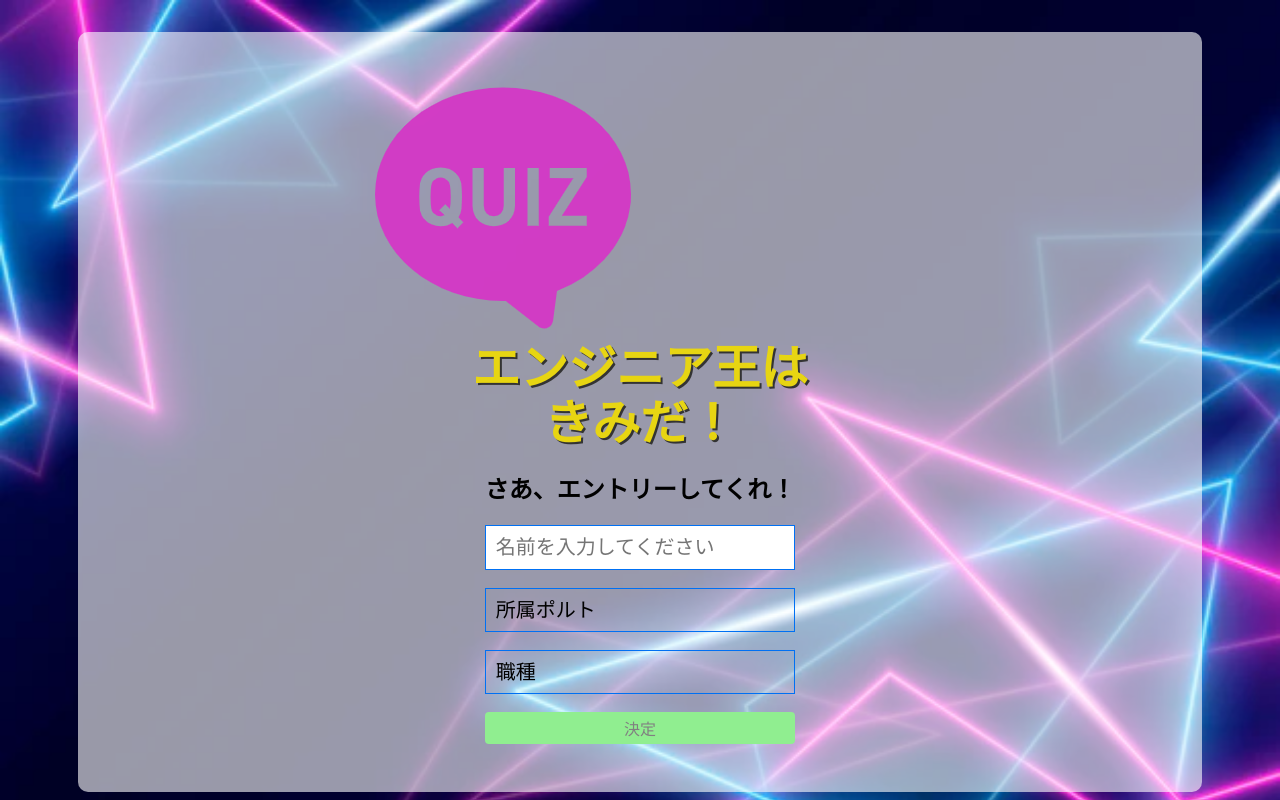
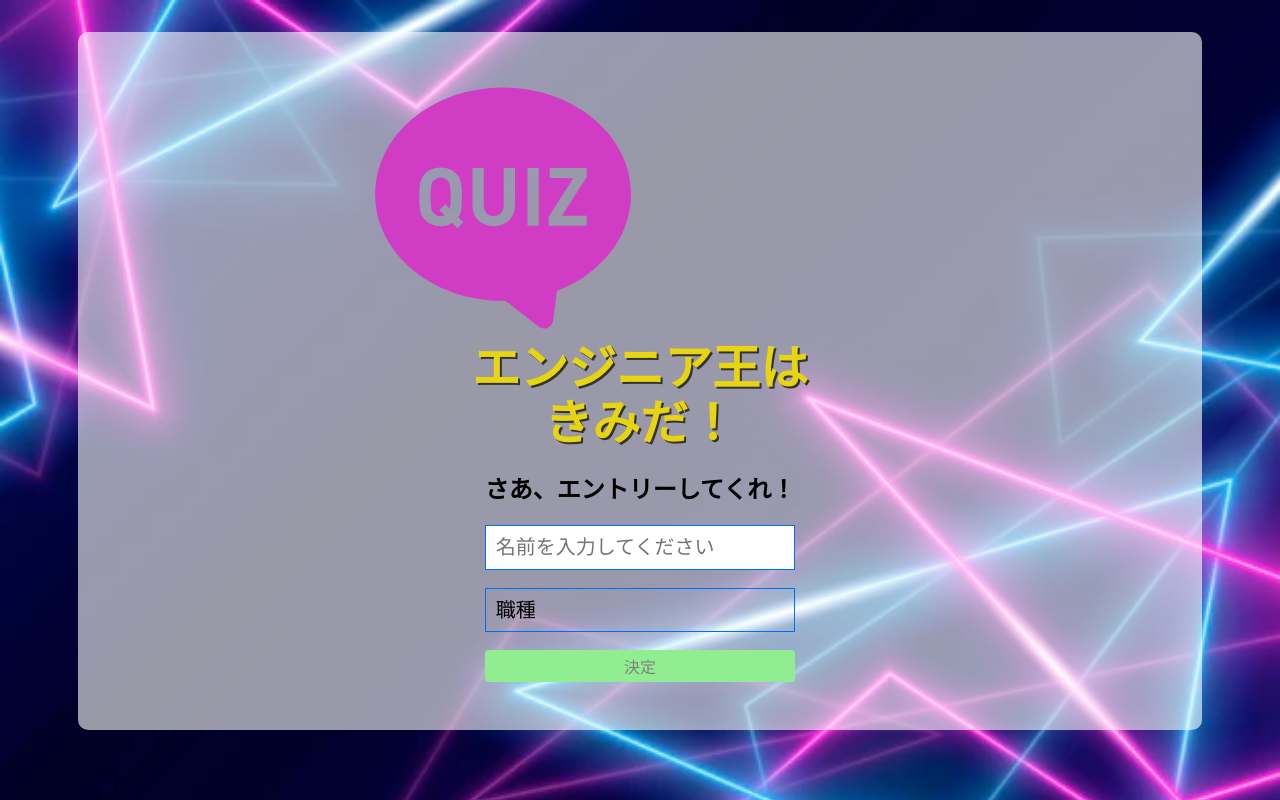
Before and after one commit to Taiki-ss/realtime-quiz-app, a Next.js app: page / in a window 1280 px wide. Built offline with nearby package versions, Linux system fonts and the light colour scheme.

Commit message:
:+1:[fix] 拠点選択削除

```diff
--- a/pages/index.tsx
+++ b/pages/index.tsx
@@ -9,12 +9,11 @@ const COLLECTION_NAME: string = process.env.NEXT_PUBLIC_COLLECTION_NAME
 
 export default function Home() {
   const [username, setUsername] = useState("");
-  const [porto, setPorto] = useState("");
   const [role, setRole] = useState("");
   const [userId, setUserId] = useState("");
 
   const entryUser = () => {
-    if (username === "" || porto === "" || role === "") {
+    if (username === "" || role === "") {
       alert("名前、ポルト、職種を選択してから再度決定を押してください。");
       return;
     }
@@ -29,7 +28,6 @@ export default function Home() {
     db.collection(COLLECTION_NAME)
       .add({
         name: username,
-        porto: porto,
         role: role,
         point: 0,
         time: 0,
@@ -57,11 +55,6 @@ export default function Home() {
 
   const nameChange = (e) => {
     setUsername(e.target.value);
-    setUserId("");
-  };
-
-  const portoChange = (e) => {
-    setPorto(e.target.value);
     setUserId("");
   };
 
@@ -100,18 +93,6 @@ export default function Home() {
                 onChange={nameChange}
               />
             </div>
-            <div className="input-porto">
-              <select onChange={portoChange}>
-                <option value="">所属ポルト</option>
-                <option value="はさぽる">はさぽる</option>
-                <option value="ありぽる">ありぽる</option>
-                <option value="よしぽる">よしぽる</option>
-                <option value="でじぽる">でじぽる</option>
-                <option value="いとぽる">いとぽる</option>
-                <option value="ときぽる">ときぽる</option>
-                <option value="その他">その他</option>
-              </select>
-            </div>
             <div className="input-role">
               <select onChange={roleChange}>
                 <option value="">職種</option>
--- a/pages/quiz/index.tsx
+++ b/pages/quiz/index.tsx
@@ -21,7 +21,6 @@ type answered = {
 
 type userData = {
   name?: string;
-  porto?: string;
   role?: string;
   point?: number;
   time?: number;
@@ -181,7 +180,6 @@ export default function Quiz() {
           <h1>準備はいいかな？？</h1>
           <h2 className={styles.title}>エントリー</h2>
           <p>名前：{userData ? userData.name : ""}</p>
-          <p>所属：{userData ? userData.porto : ""}</p>
           <p>職種：{userData ? userData.role : ""}</p>
           <br />
           <p>スタートまでこのままお待ちください</p>
--- a/pages/result/index.tsx
+++ b/pages/result/index.tsx
@@ -6,7 +6,6 @@ import Rank1 from "compornent/rank1";
 
 type member = {
   name: string;
-  porto: string;
   role: string;
   time: number;
   count: number;
@@ -67,7 +66,6 @@ export default function Result() {
                 member: [
                   {
                     name: v.data().name,
-                    porto: v.data().porto,
                     role: v.data().role,
                     time: v.data().time,
                     count: count,
@@ -79,7 +77,6 @@ export default function Result() {
             } else {
               (rankingArr[num].member as member[]).push({
                 name: v.data().name,
-                porto: v.data().porto,
                 role: v.data().role,
                 time: v.data().time,
                 count: count,
@@ -104,7 +101,6 @@ export default function Result() {
         >
           <td>{obj.lank}位</td>
           <td>{mem.name}</td>
-          <td>{mem.porto}</td>
           <td>{mem.role}</td>
           <td>
             {obj.point}点{" "}
```
